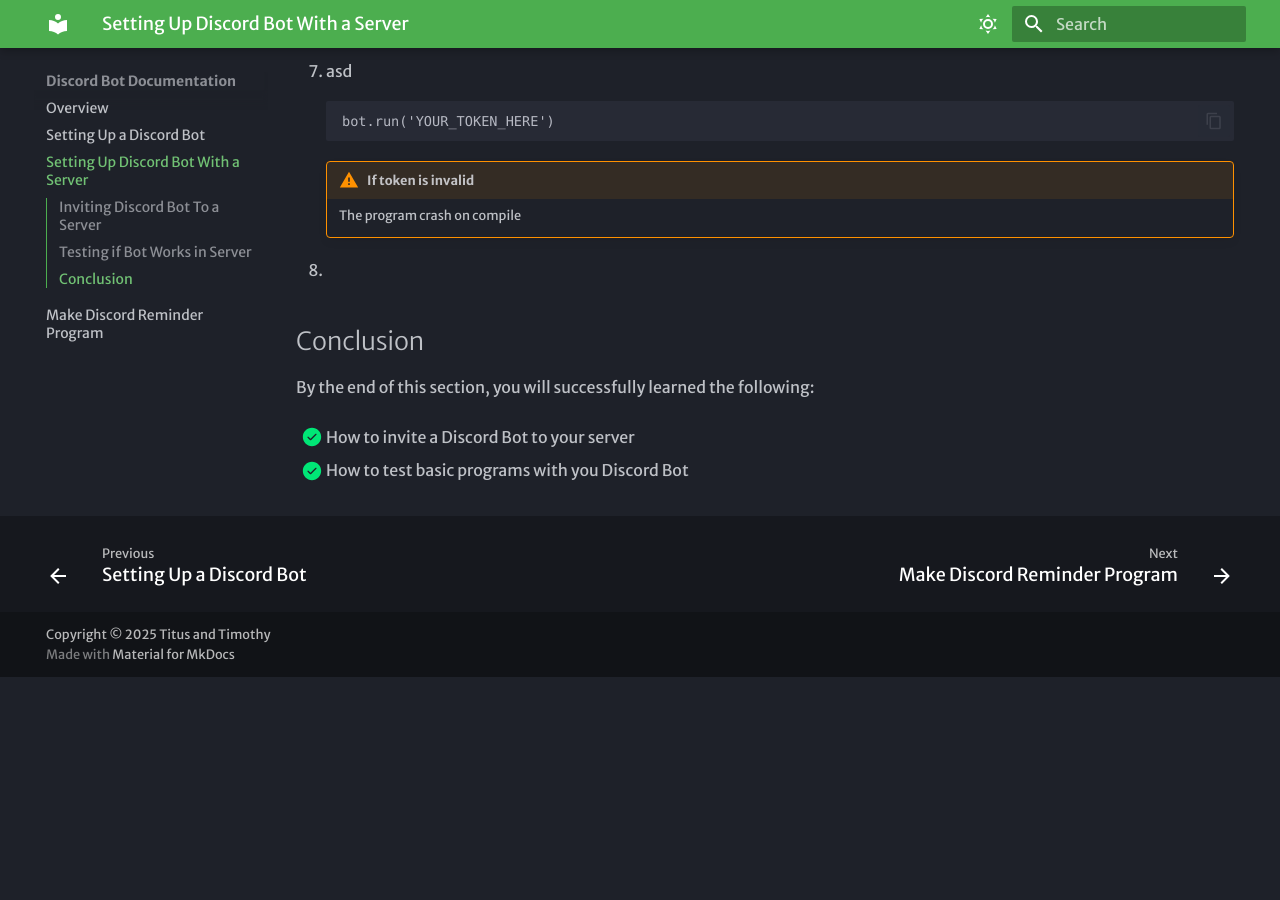
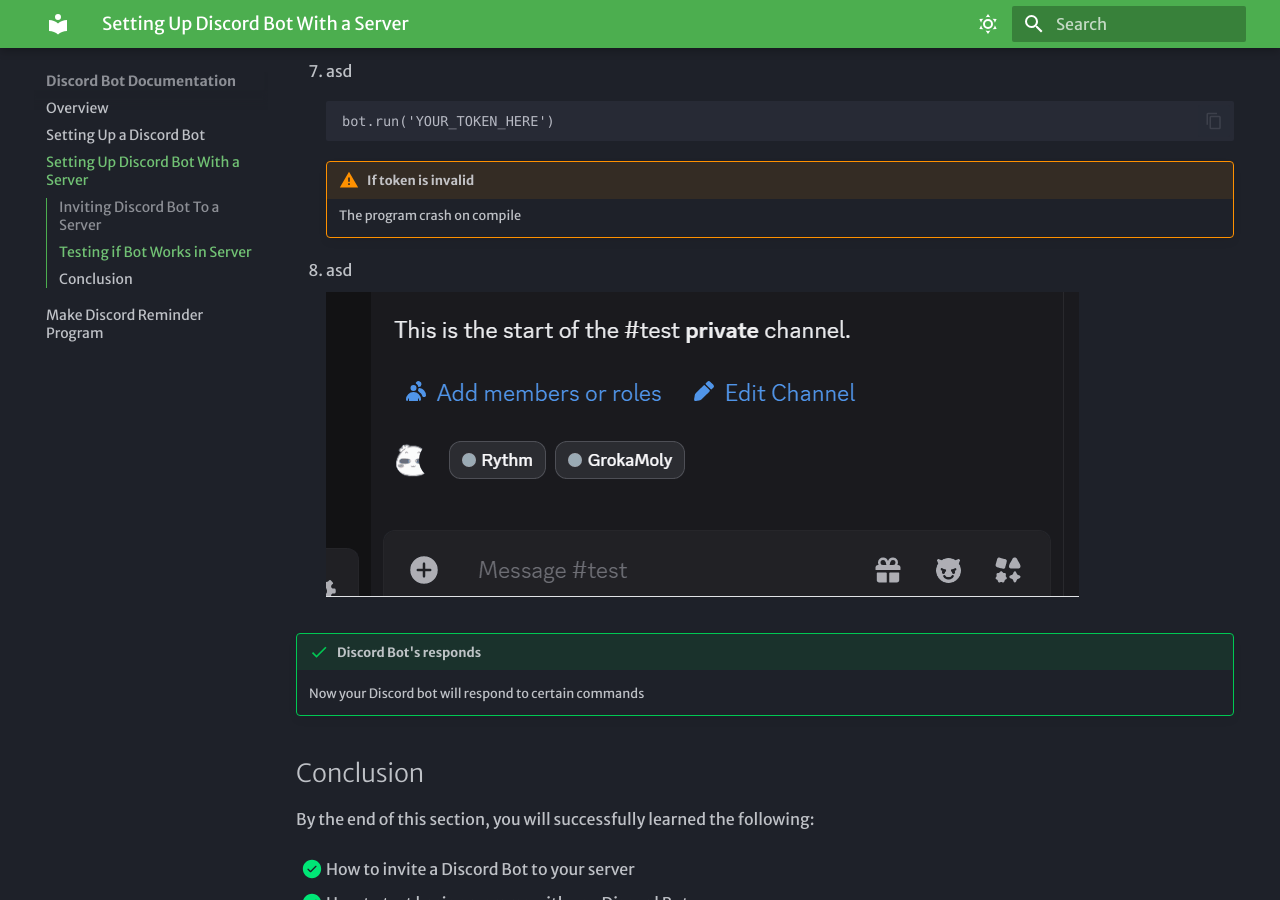
Before and after one commit to TitusLee2000/Discord-Bot-Documentation, an MkDocs documentation site: the page built from docs/taskTwo.md, in a window 1280 px wide and 900 px high, scrolled down 3828 px. Built offline with MkDocs 1.6.1 and Material for MkDocs 9.7.7, drawn with Linux system fonts in a browser that asks for light colours; some web fonts are replaced; before the commit the page ends 4505 px from its top, so only the background shows below that; some of the changed lines change nothing that is shown.

Commit message:
Edit image annotation for taskTwo.md

```diff
--- a/docs/taskTwo.md
+++ b/docs/taskTwo.md
@@ -11,25 +11,25 @@
 
 3. asd
 
-    ![Image](./assets/tasktwo/tasktwo_p2.png "Authio")
+    ![Image](./assets/tasktwo/tasktwo_p2.png "Discord Bot Authio URL generator")
 
 4. asd
 
-    ![Image](./assets/tasktwo/tasktwo_p3.png "Authio")
+    ![Image](./assets/tasktwo/tasktwo_p3.png "Discord Bot Permission")
 
 5. asd
 
-    ![Image](./assets/tasktwo/tasktwo_p4.png "Authio")
+    ![Image](./assets/tasktwo/tasktwo_p4.png "Bots Join Link")
 
 6. asd
 
 7. asd
 
-    ![Image](./assets/tasktwo/tasktwo_p5.png "Authio")
+    ![Image](./assets/tasktwo/tasktwo_p5.png "Join server")
 
 8. asd
 
-    ![Image](./assets/tasktwo/tasktwo_p6.png "Authio")
+    ![Image](./assets/tasktwo/tasktwo_p6.png "Server Member List")
 
 !!! success "Joined the server"
     Your Discord bot should now be visable in your selected server
@@ -86,7 +86,12 @@
     !!! warning "If token is invalid"
         The program crash on compile
 
-8.
+8. asd
+
+    ![gif](./assets/tasktwo/Discord_bot_test.gif "Test Results")
+
+!!! success "Discord Bot's responds"
+    Now your Discord bot will respond to certain commands
 
 ## Conclusion
 
```
